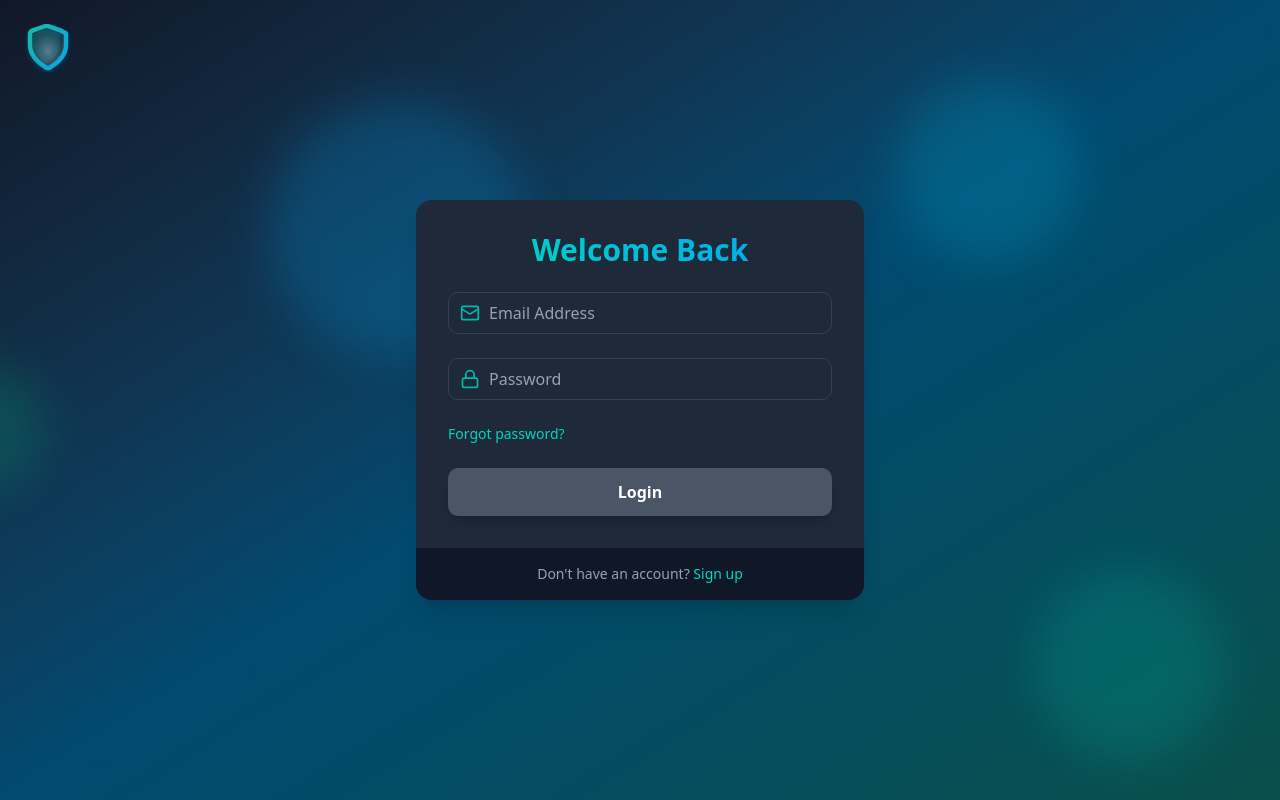
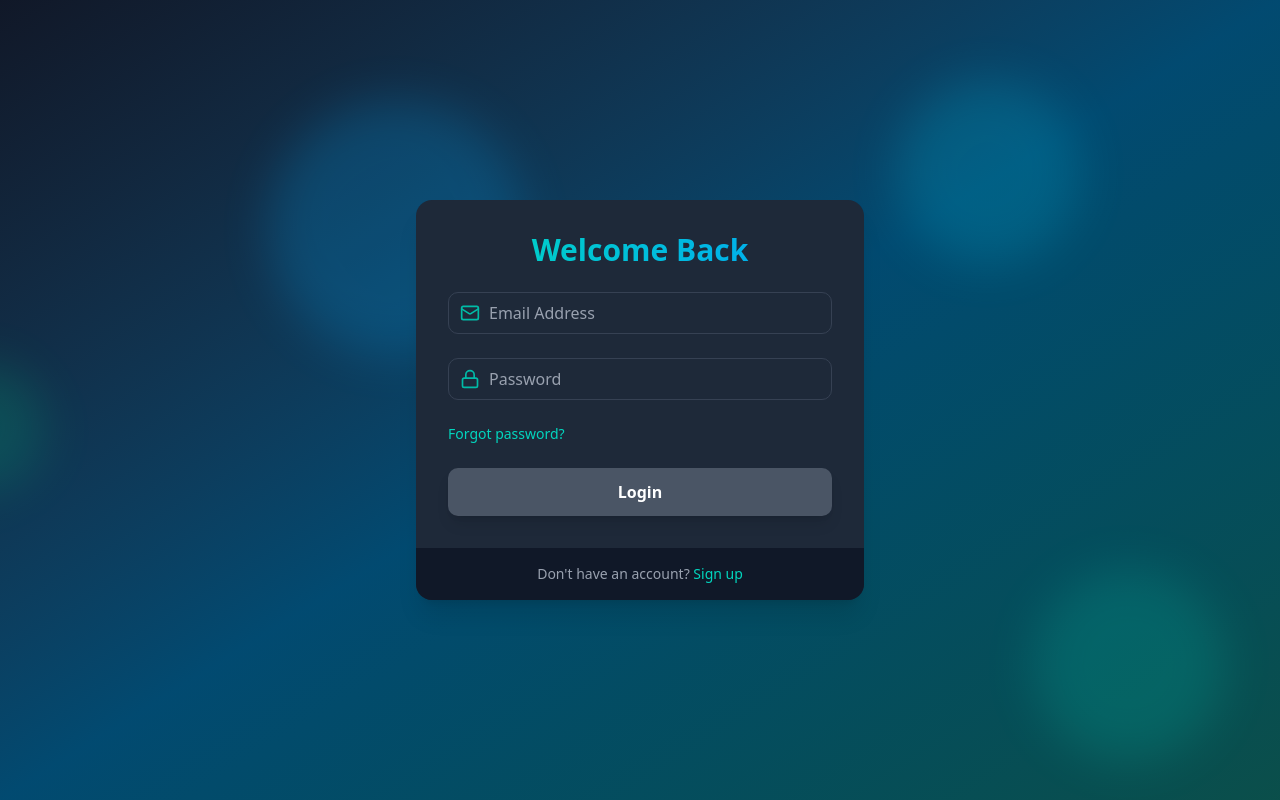
Before and after one commit to dhananjaysable370/MERN-Authentication, a React (Vite) app in the folder frontend/: page /login in a window 1280 px wide. Built offline with nearby package versions, Linux system fonts and the light colour scheme; no server answers.

Commit message:
completed

```diff
--- a/frontend/src/App.jsx
+++ b/frontend/src/App.jsx
@@ -25,12 +25,10 @@ const App = () => {
 
   return (
     <>
-      <div className="min-h-screen bg-gradient-to-br from-gray-900 via-sky-900 to-teal-900 flex items-center justify-center relative overflow-hidden">
-        {/* App Logo - visible on all pages */}
-        <div className="absolute top-6 left-6 z-10">
-          <img src="logo.svg" alt="App Logo" className="h-12 w-auto" />
-        </div>
-
+      <div
+        className="min-h-screen bg-gradient-to-br
+    from-gray-900 via-sky-900 to-teal-900 flex items-center justify-center relative overflow-hidden"
+      >
         <FloatingShape
           color="bg-sky-500"
           size="w-64 h-64"
```
